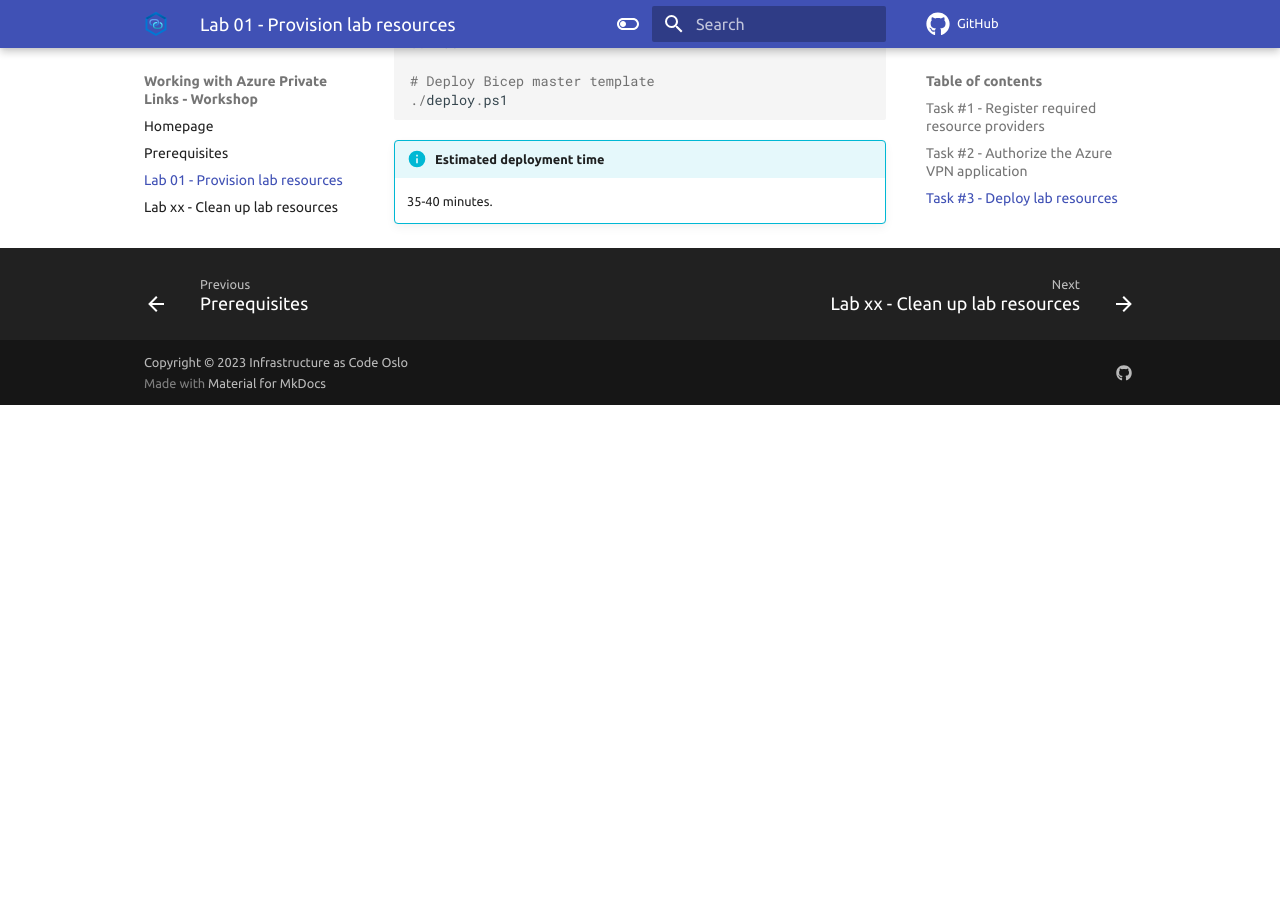
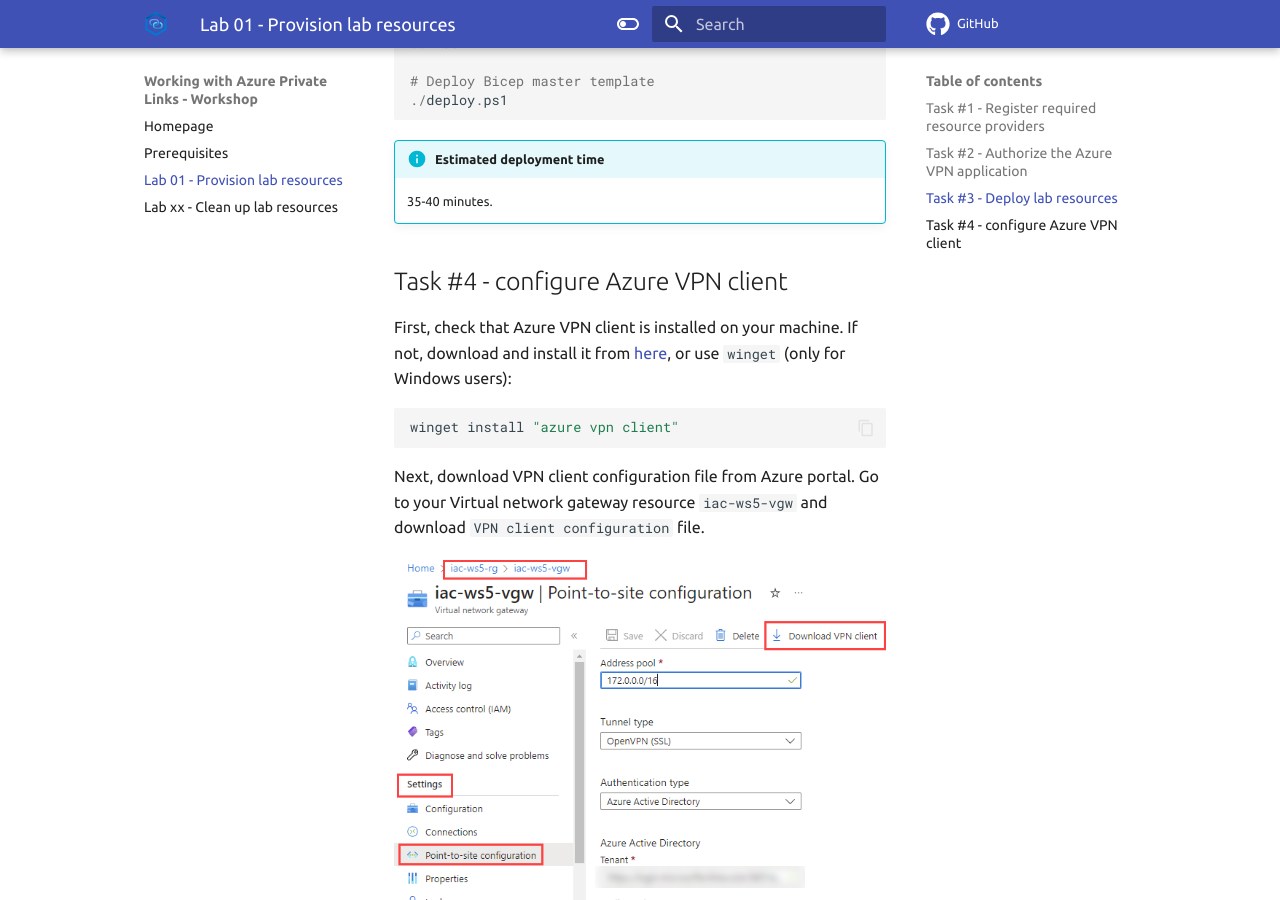
Before and after one commit to Infrastructure-AsCode/azure-private-links-labs, an MkDocs documentation site: the page built from docs/labs/lab-01/index.md, in a window 1280 px wide and 900 px high, scrolled down 2090 px. Built offline with MkDocs 1.6.1 and Material for MkDocs 9.7.7, drawn with Linux system fonts in a browser that asks for light colours; comment, search, counter and statistics services are not loaded; before the commit the page ends 2495 px from its top, so only the background shows below that.

Commit message:
lab-01 WIP

````diff
--- a/docs/labs/lab-01/index.md
+++ b/docs/labs/lab-01/index.md
@@ -48,3 +48,15 @@ cd iac
 
 !!! info "Estimated deployment time"
     35-40 minutes.
+
+## Task #4 - configure Azure VPN client
+
+First, check that Azure VPN client is installed on your machine. If not, download and install it from [here](https://www.microsoft.com/en-us/p/azure-vpn-client/9np355qt2sqb?activetab=pivot:overviewtab), or use `winget` (only for Windows users):
+
+```powershell
+winget install "azure vpn client"
+```
+
+Next, download VPN client configuration file from Azure portal. Go to your Virtual network gateway resource `iac-ws5-vgw` and download `VPN client configuration` file.
+
+![download-vpn-config](../../assets/images/lab-01/download-vpn-config.png)
````
Also changed, not shown: docs/assets/images/lab-01/download-vpn-config.png (added).
